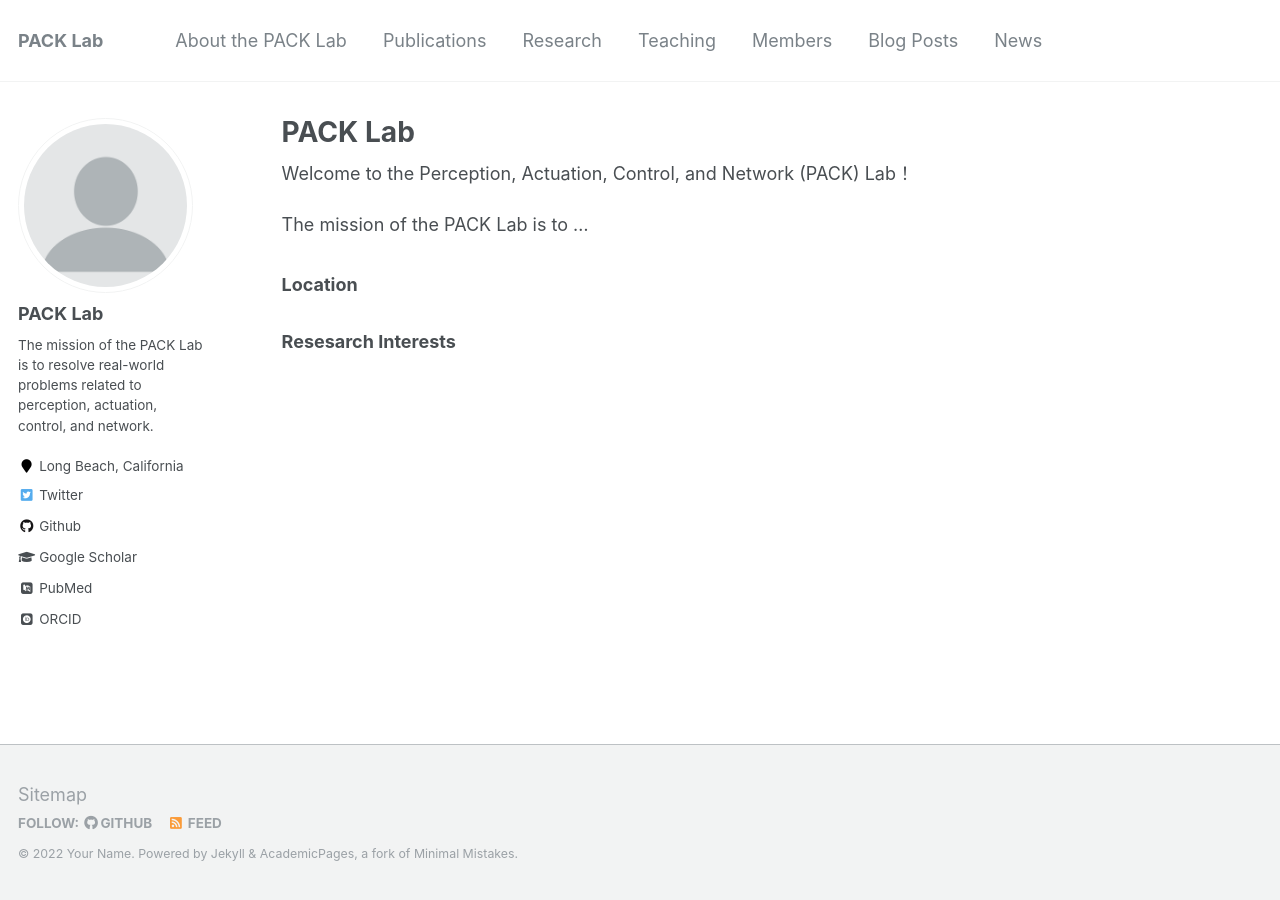
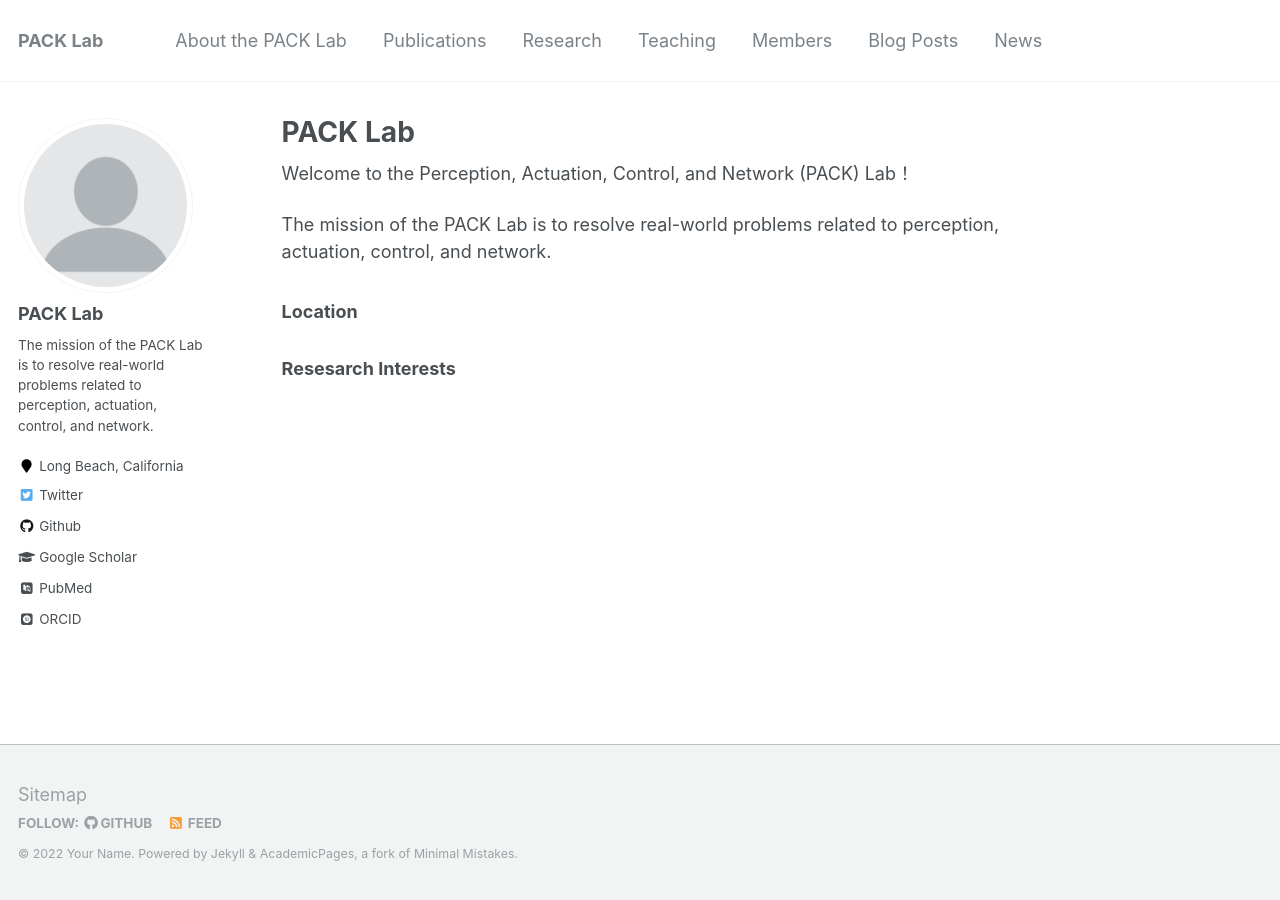
Before and after one commit to pack-lab/pack-lab.github.io, a Jekyll site: the page built from _pages/about.md, in a window 1280 px wide. Built offline with Jekyll 4.4.1, drawn with Linux system fonts in a browser that asks for light colours; some web fonts are replaced.

Commit message:
Update about.md

```diff
--- a/_pages/about.md
+++ b/_pages/about.md
@@ -10,7 +10,7 @@
 
 Welcome to the Perception, Actuation, Control, and Network (PACK) Lab！
 
-The mission of the PACK Lab is to ...
+The mission of the PACK Lab is to resolve real-world problems related to perception, actuation, control, and network.
 
 ### Location
 
```
